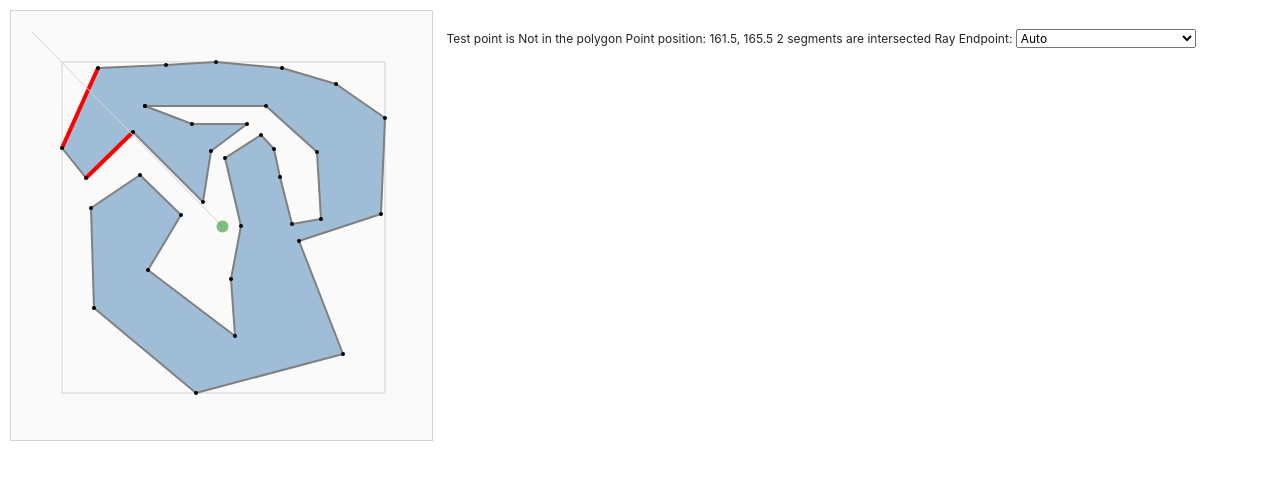
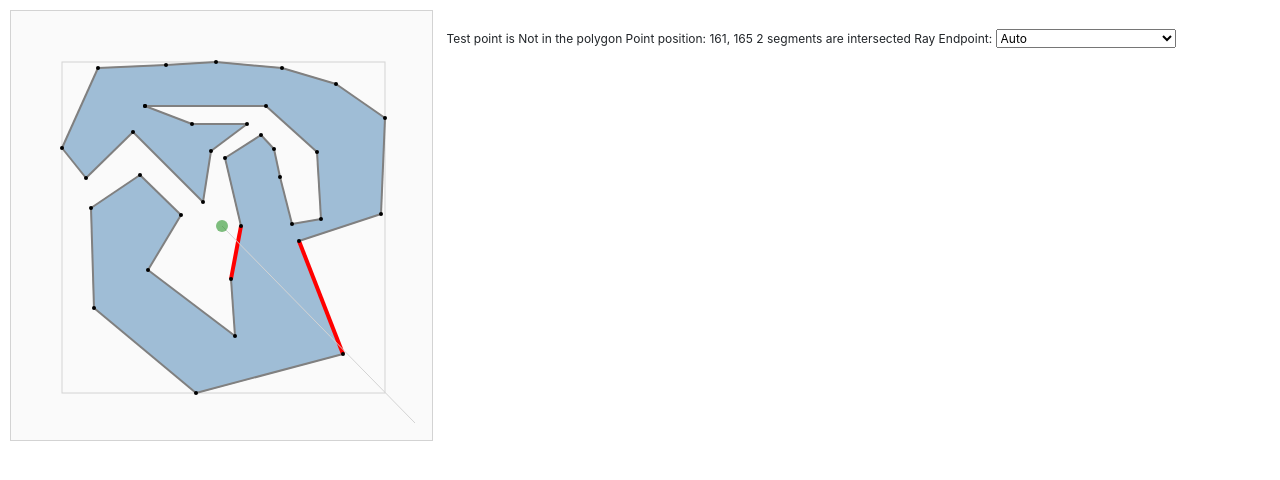
Before and after one commit to boeric/d3PointInPolygon, a plain HTML site: page index.html in a window 1280 px wide. Drawn offline with nearby package versions, Linux system fonts and the light colour scheme.

Commit message:
formatting

```diff
--- a/index.html
+++ b/index.html
@@ -93,6 +93,7 @@
 'use strict';
 var margin = {top: 50, right: 50, bottom: 50, left: 50};
 
+// polygon vertices
 var verticies = [
 	{ x: 84, y: 45 },
   { x: 205, y: 45 },
@@ -159,7 +160,7 @@ var bBox = (function() {
 console.log("bBox", bBox);
 
 // determine initial location of test point
-var point = {x: bBox.midX, y: bBox.midY};
+var point = {x: ~~bBox.midX, y: ~~bBox.midY};
 var endPoint;
 
 // source: http://stackoverflow.com/questions/9043805/test-if-two-lines-intersect-javascript-function (10)
@@ -177,6 +178,7 @@ function isIntersect(p1, p2, p3, p4) {
   return (CCW(p1, p3, p4) != CCW(p2, p3, p4)) && (CCW(p1, p2, p3) != CCW(p1, p2, p4));
 }
 
+// create array of polygon segments
 var segments = verticies.map(function(d, i, a) {
 	var p1 = a[i];
 	var p2 = (i == a.length - 1) ? a[0] : a[i + 1];
@@ -226,10 +228,6 @@ svg.selectAll("line")
 		.attr("x2", function(d) { return d[1].x })
 		.attr("y2", function(d) { return d[1].y })
 		.attr("id", function(d, i) { return "Segm-" + i })
-		.on("mouseover", function() {
-			var item = d3.select(this);
-			//console.log("item", item)
-		})
 
 // draw circles at each vertex
 svg.selectAll("circle")
@@ -256,8 +254,7 @@ var svgPoint = svg.append("circle")
 		.attr("r", 6)
 		.call(drag);
 
-
-// update the test point (called from drag handler and at init)
+// update the test point (called from drag and select handlers, at init)
 var rayClamp = "auto";
 function updatePoint(newPoint) {
 	// clamp point to svg dimensions minus 10px (so it doesn't disappear)
@@ -276,7 +273,6 @@ function updatePoint(newPoint) {
 	var horiz = point.x < bBox.midX ? bBox.lr.x + 30 : bBox.ul.x - 30;
 	var vert  = point.y < bBox.midY ? bBox.lr.y + 30 : bBox.ul.y - 30;
 	if (rayClamp != "auto") {
-			console.log(bBox[rayClamp].x)
 			horiz = (bBox[rayClamp].x < bBox.midX) ? -30 : bBox[rayClamp].x + 30;
 			vert  = (bBox[rayClamp].y < bBox.midY) ? -30 : bBox[rayClamp].y + 30;
 	}
@@ -297,7 +293,6 @@ function updatePoint(newPoint) {
 	var count = 0;
 	segments.forEach(function(d, i) {
 		var intersect = isIntersect(d[0], d[1], point, endPoint);
-		//console.log(i, intersect)
 		if (intersect) {
 			count++;
 			d3.select("#Segm-" + i).classed("intersected", true)
@@ -313,7 +308,6 @@ function updatePoint(newPoint) {
 	d3.select("#inPolygonLabel").text(inPolygon ? "Test point is in the polygon" : "Test point is Not in the polygon")
 	d3.select("#pointPosLabel").text("Point position: " + point.x + ", " + point.y)
 	d3.select("#segmentCountLabel").text(count + ((count <= 1) ? " segment is" : " segments are") + " intersected")
-
 }
 
 // initial update to draw ray
```
